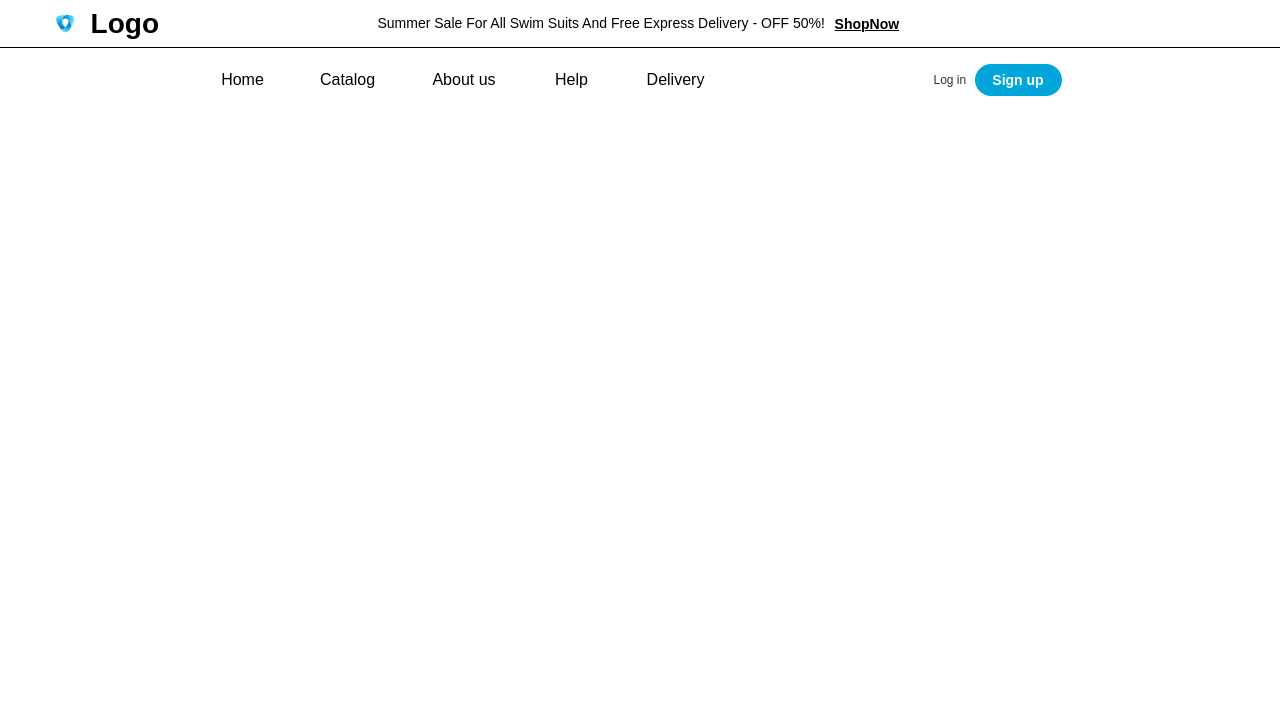
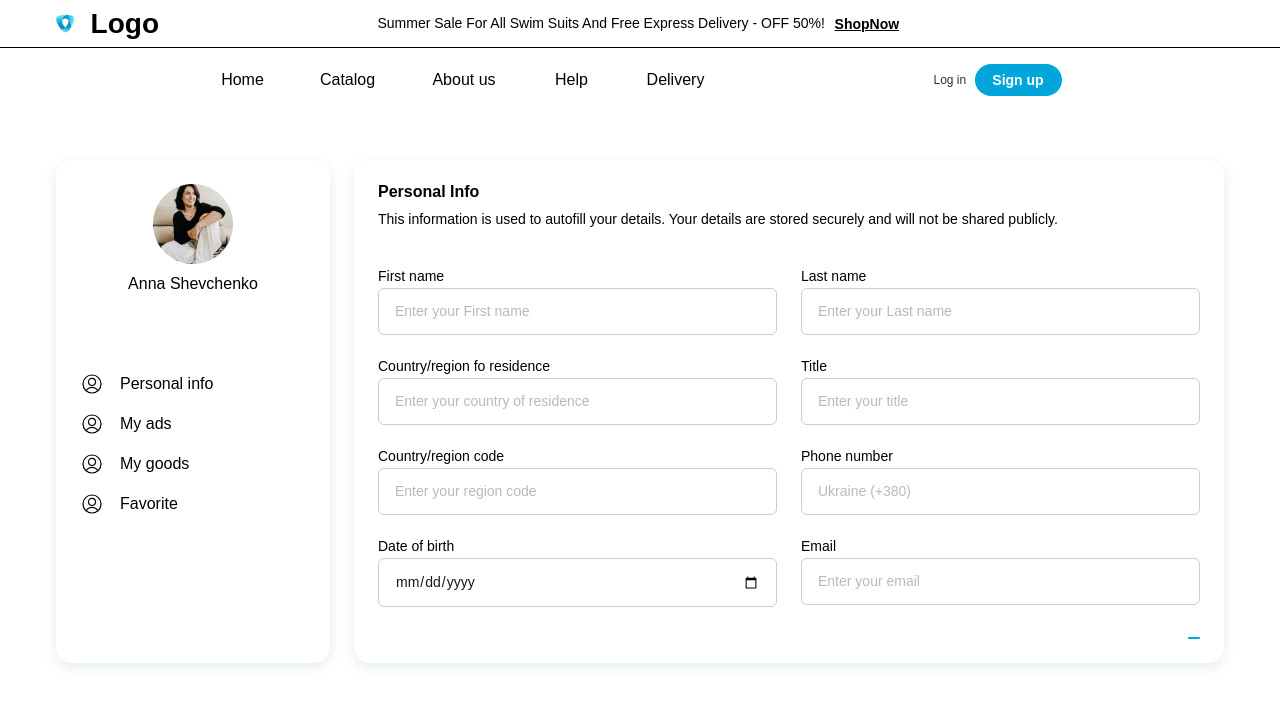
Before and after one commit to Marketplace-Team-Challenge/Marketplace_FE, a React (Vite) app: page /Marketplace_FE/profile in a window 1280 px wide. Shown: the top 706 px of the page. Built offline with nearby package versions, Linux system fonts and the light colour scheme.

Commit message:
added account section

```diff
--- a/src/components/UI/auth/components/RegistrationComponent.jsx
+++ b/src/components/UI/auth/components/RegistrationComponent.jsx
@@ -1,3 +1,4 @@
+import { useNavigate } from 'react-router-dom'; //added by Taras
 import { authInputStyle, iconStyleAuthEmail, iconStyleAuthName } from '../../../../../constants/Styles';
 import { authPlaceholderName, inputTypeText, authPlaceholderEmail, authPlaceholderPassword, buttonTypeSubmit, buttonNameAuthRegisr} from '../../../../../constants/Values';
 import { useTogglePassword } from '../../../../../customHooks/customHooks';
@@ -7,7 +8,10 @@ import css from './RegistrationComponent.module.css';
 
 export const RegistrationComponent = () => {
   const {typePassword, iconStyleAuthPassword, togglePassInput} = useTogglePassword();
-
+    const navigate = useNavigate();  //added by Taras
+    const enterProfile = () => {
+        navigate("/profile");//added by Taras
+    }
   const authButtonStyle = {
     width: "324px",
     height: "48px",
@@ -17,7 +21,7 @@ export const RegistrationComponent = () => {
 
     return(
         <>
-         <form className={css.form}>
+            <form className={css.form} onSubmit={(e) => { e.preventDefault(); enterProfile(); }}>
                     <div className={css.authIconBox} style={{ marginBottom: '20px'}}>
                         <InputMain placeholder={authPlaceholderName} type={inputTypeText} style={authInputStyle}
                         showLabel={false} />
@@ -33,7 +37,8 @@ export const RegistrationComponent = () => {
                         showLabel={false} />
                         <span style={iconStyleAuthPassword} onClick={() => togglePassInput()}></span>
                     </div>
-                    <ButtonMain type={buttonTypeSubmit} buttonName={buttonNameAuthRegisr} style={authButtonStyle} />
+                <ButtonMain type={buttonTypeSubmit} buttonName={buttonNameAuthRegisr} style={authButtonStyle}
+                    />
                 </form>
         </>
     );
--- a/src/pages/Account/Account.jsx
+++ b/src/pages/Account/Account.jsx
@@ -1,5 +1,13 @@
+import css from './Account.module.css'
+
+import { AccountCard } from "./AccountCard"
+import { PersonalInfo } from "./PersonalInfo"
+
 export const Account = () => {
     return (
-        <></>
-    );
+        <div className={css.container}>
+            <AccountCard />
+            <PersonalInfo/>
+    </div>
+    )
 }
--- /dev/null
+++ b/src/pages/Account/Account.module.css
@@ -0,0 +1,57 @@
+.container{
+    max-width: 1168px;
+    display: flex;
+    margin-left: auto;
+    margin-right: auto;
+    margin-top: 64px;
+}
+.card_container{
+    background-color: var(--main_bg);
+    display: flex;
+    flex-direction: column;
+    align-items: center;
+    min-width: 274px;
+    border-radius: 16px;
+    box-shadow: 0 4px 12px 0 rgba(141, 175, 185, 24%) ;
+    margin-right: 24px;
+}
+.card_img{
+    width: 80px;
+    height: 80px;
+    margin: 24px auto 12px auto;
+}
+.card_title{
+    margin-bottom: 80px;
+}
+.card_icon{
+    margin-right: auto;
+    margin-left: 24px;
+}
+.card_info{
+    margin-left: 16px;
+}
+.card_info:hover{
+    color: var(--accent_color)
+}
+.card_list{
+    display: flex;
+    align-items: center;
+    margin-bottom: 16px;
+}
+.card_logo{
+    width: 24px;
+    height: auto;
+
+}
+.card_logo:hover{
+    fill: var(--accent_color)
+}
+
+@media (max-width: 550px) {
+    .container{
+        flex-direction: column;
+    }
+        .card_container{
+            margin: 0;
+        }
+}
--- /dev/null
+++ b/src/pages/Account/AccountCard.jsx
@@ -0,0 +1,14 @@
+import css from './Account.module.css';
+import avatar from '../../assets/img/photo.png';
+import { CardInfo } from './CardInfo';
+
+export const AccountCard = () => {
+    const name = 'Anna Shevchenko';
+    return (
+        <div className={css.card_container}>
+            <img className={css.card_img} src={avatar}/>
+            <span className={css.card_title}>{name}</span>
+           <CardInfo/>
+    </div>
+    )
+}
--- /dev/null
+++ b/src/pages/Account/CardInfo.jsx
@@ -0,0 +1,21 @@
+import css from './Account.module.css';
+import logo from '../../assets/svg/icon(4).svg'
+
+ const infos = ["Personal info", "My ads", "My goods", "Favorite"];
+export const CardInfo = () => {
+    // const storedData = localStorage.getItem('formData');
+    // const formData = storedData ? JSON.parse(storedData) : {};
+        return (
+          <ul className={css.card_icon}>
+            {infos.map((info) => {
+                    return(
+                        <li className={css.card_list} key={info}>
+                            <img className={css.card_logo} src={logo} />
+                            {/* <p className={css.card_info}>{info}: {formData[info]}</p>  */}
+                              <p className={css.card_info}>{info}</p>
+                        </li>
+                    )
+                })}
+       </ul>
+    )
+}
--- /dev/null
+++ b/src/pages/Account/PersonForm.jsx
@@ -0,0 +1,95 @@
+import { useState } from "react";
+import css from "./PersonForm.module.css"
+import { ButtonMain } from "../../components/UI/common/ButtonComponent/ButtonMain";
+
+
+const formData = [
+  {
+    label: "First name",
+    name: "name",
+    type: "text",
+    placeholder: "Enter your First name"
+  },
+  {
+    label: "Last name",
+    name: "surname",
+    type: "text",
+    placeholder: "Enter your Last name"
+  },
+  {
+    label: "Country/region fo residence",
+    name: "residence",
+    type: "text",
+    placeholder: "Enter your country of residence"
+  },
+    {
+    label: "Title",
+    name: "title",
+    type: "text",
+    placeholder: "Enter your title"
+  },
+  {
+    label: "Country/region code",
+    name: "code",
+    type: "number",
+    placeholder: "Enter your region code"
+  },
+   {
+    label: "Phone number",
+    name: "phone",
+    type: "tel",
+     placeholder: "Ukraine (+380)",
+
+  },
+  {
+    label: "Date of birth",
+    name: "birthday",
+    type: "date",
+    placeholder: "Enter your birthday"
+  },
+
+
+  {
+    label: "Email",
+    name: "email",
+    type: "email",
+    placeholder: "Enter your email"
+  },
+
+]
+export const Form = () => {
+  const [formValues, setFormValues] = useState({});
+  const handleSubmit = (e) => {
+    e.preventDefault();
+    localStorage.setItem('formData', JSON.stringify(formValues));
+    setFormValues({});
+  };
+  const handleChange = (e) => {
+    const { name, value } = e.target;
+    setFormValues((prevFormValues) => ({ ...prevFormValues, [name]: value }));
+  };
+
+    return (
+      <form className={css.form} onSubmit={handleSubmit}>
+        <div className={css.form_wrapper}>
+          {formData.map((data, index) => {
+                    return(
+                        <div className={css.form_group} key={index}>
+                        <label htmlFor={data.name}>{ data.label}</label>
+                        <input
+                          required
+                          placeholder={data.placeholder}
+                          name={data.name}
+                          id={data.name}
+                          type={data.type}
+                          value={formValues[data.name] || ''}
+                          onChange={handleChange}
+                          />
+        </div>
+                    )
+                })}
+        </div>
+        <ButtonMain type="submit">Save</ButtonMain>
+      </form>
+    )
+}
--- /dev/null
+++ b/src/pages/Account/PersonForm.module.css
@@ -0,0 +1,59 @@
+.form{
+    font-size: 14px;
+    font-family: var(--primary_text);
+    width: 100%;
+    margin: 0 auto;
+}
+.form_wrapper{
+    display: flex;
+    justify-content: space-between;
+    flex-wrap: wrap;
+}
+
+.form button[type="submit"]{
+    margin: 0;
+    margin-left: auto;
+    display: flex;
+}
+.form_group {
+    width: calc(50% - 12px);
+    margin-bottom: 24px;
+    padding: 0;
+    border: none;
+}
+.form_group:not(:last-child) {
+    margin-bottom: 24px;
+}
+.form_group:last-child{
+    margin-bottom: 32px;
+
+}
+.form_group label {
+    display: block;
+    margin-bottom: 5px;
+}
+.form_group input::placeholder {
+    opacity: 0.5;
+}
+
+.form_group input {
+    width: 100%;
+    padding: 12px 16px;
+    border-radius: 6px;
+    font-family: inherit;
+    border: 1px solid #ccc;
+    box-sizing: border-box;
+}
+
+.form_group input:focus {
+    outline: none;
+    border-color: var(--accent_color);
+}
+@media (max-width: 869px) {
+    .form_wrapper {
+        flex-direction: column;
+    }
+    .form_group {
+        width: 100%;
+    }
+}
--- /dev/null
+++ b/src/pages/Account/PersonalInfo.jsx
@@ -0,0 +1,16 @@
+
+import { Form } from './PersonForm'
+import css from './PersonalInfo.module.css'
+
+export const PersonalInfo = () => {
+    return (
+        <div className={css.personal_container}>
+            <div className={css.personal_wrapper}>
+                <h3 className={css.personal_title}>Personal Info</h3>
+            <p className={css.personal_info}>This information is used to autofill your details. Your details are stored securely and will not be shared publicly.</p>
+            </div>
+            <Form/>
+
+        </div>
+    )
+}
--- /dev/null
+++ b/src/pages/Account/PersonalInfo.module.css
@@ -0,0 +1,27 @@
+.personal_container{
+    background-color: var(--main_bg);
+        width: 823px;
+        height: 100%;
+        border-radius: 16px;
+        box-shadow: 0 4px 12px 0 rgba(141, 175, 185, 24%);
+        padding: 24px;
+}
+.personal_wrapper{
+    margin-bottom: 43px;
+}
+.personal_title{
+    font-size: 16px;
+    font-weight: 600;
+    margin-bottom: 12px;
+}
+.personal_info{
+    font-size: 14px;
+    font-weight: 400;
+
+}
+
+@media (max-width: 550px) {
+.personal_container {
+        width: auto;
+    }
+}
```
